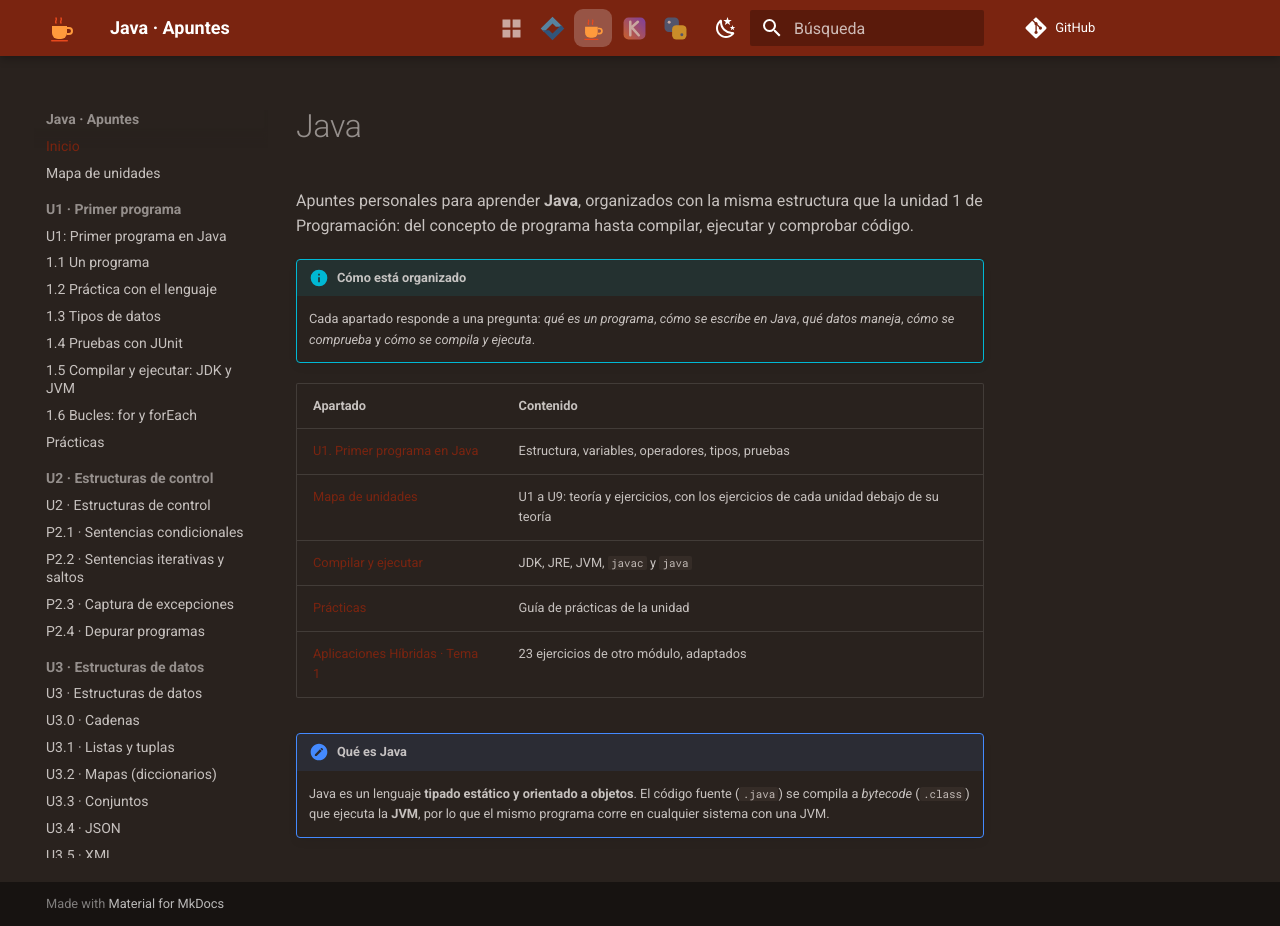
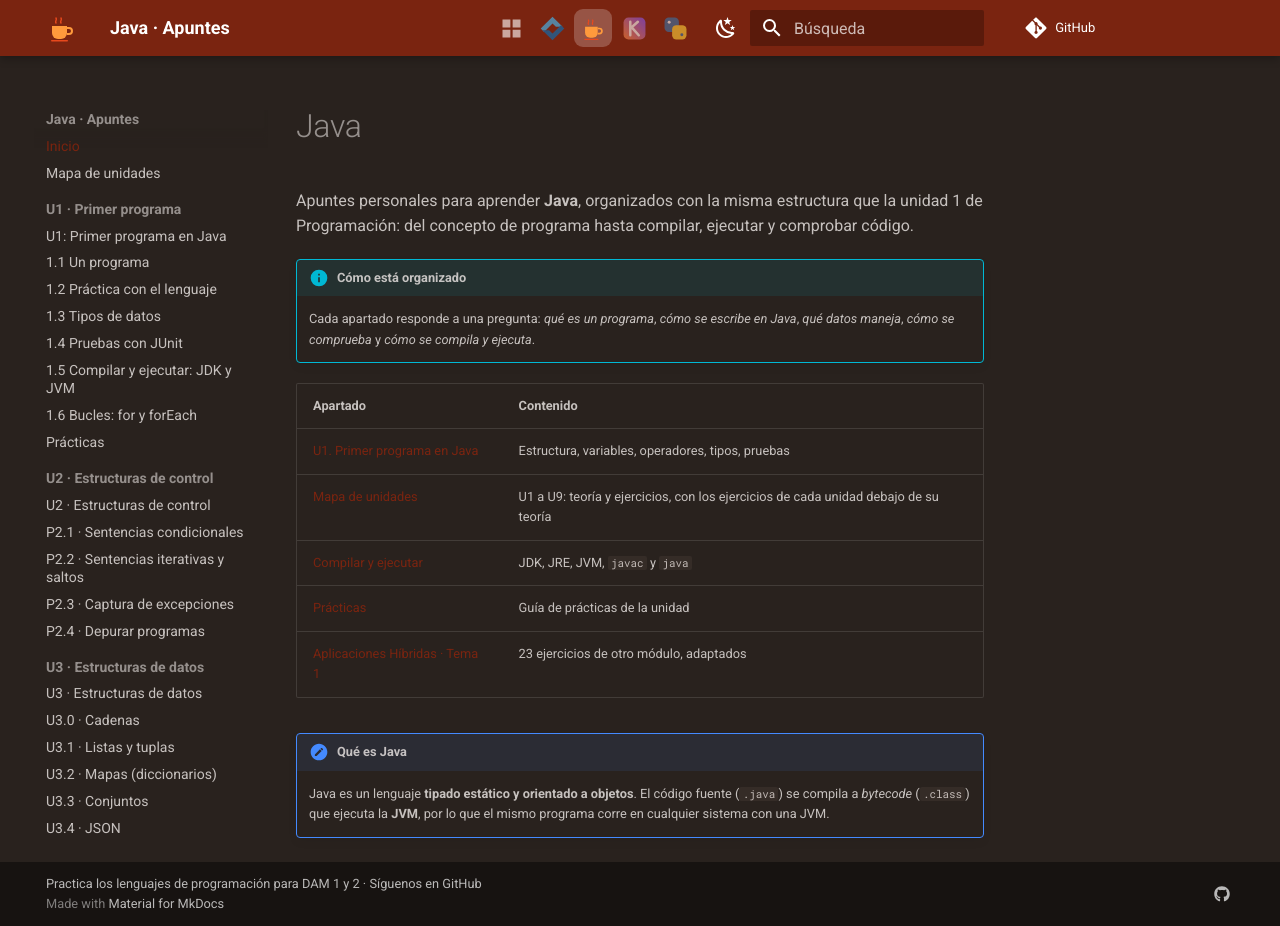
Before and after one commit to apuntes-dam/java-apuntes, an MkDocs documentation site: the page built from docs/index.md, in a window 1280 px wide and 926 px high. Built offline with MkDocs 1.6.1 and Material for MkDocs 9.7.7, drawn with Linux system fonts in a browser that asks for light colours; comment, search, counter and statistics services are not loaded.

```diff
--- a/mkdocs.yml
+++ b/mkdocs.yml
@@ -29,6 +29,12 @@ extra_css:
   - assets/lenguajes.css
 extra_javascript:
   - assets/lenguajes.js
+extra:
+  social:
+    - icon: fontawesome/brands/github
+      link: https://github.com/apuntes-dam/
+      name: Síguenos en GitHub
+copyright: Practica los lenguajes de programación para DAM 1 y 2 · <a href="https://github.com/apuntes-dam/">Síguenos en GitHub</a>
 markdown_extensions:
   - admonition
   - tables
```
Also changed, not shown: docs/assets/soluciones.json (+1 -1 lines).
